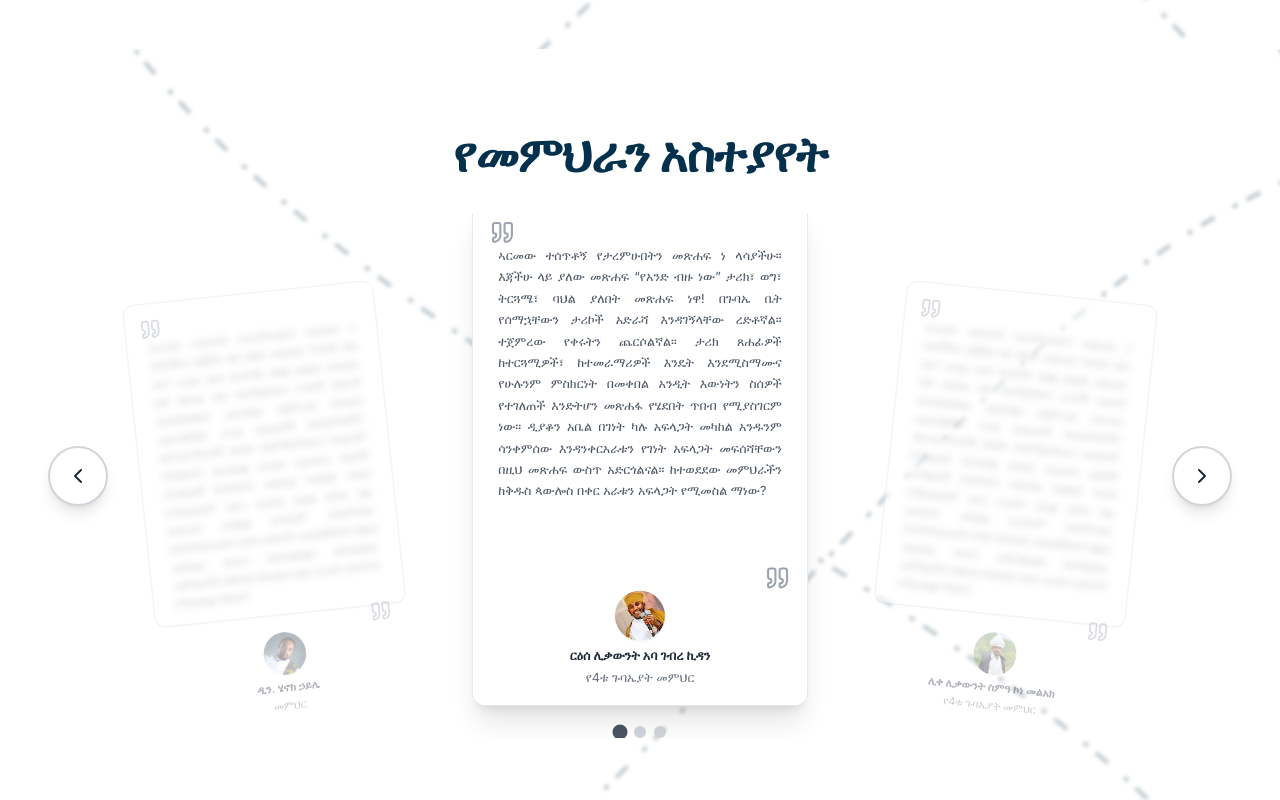
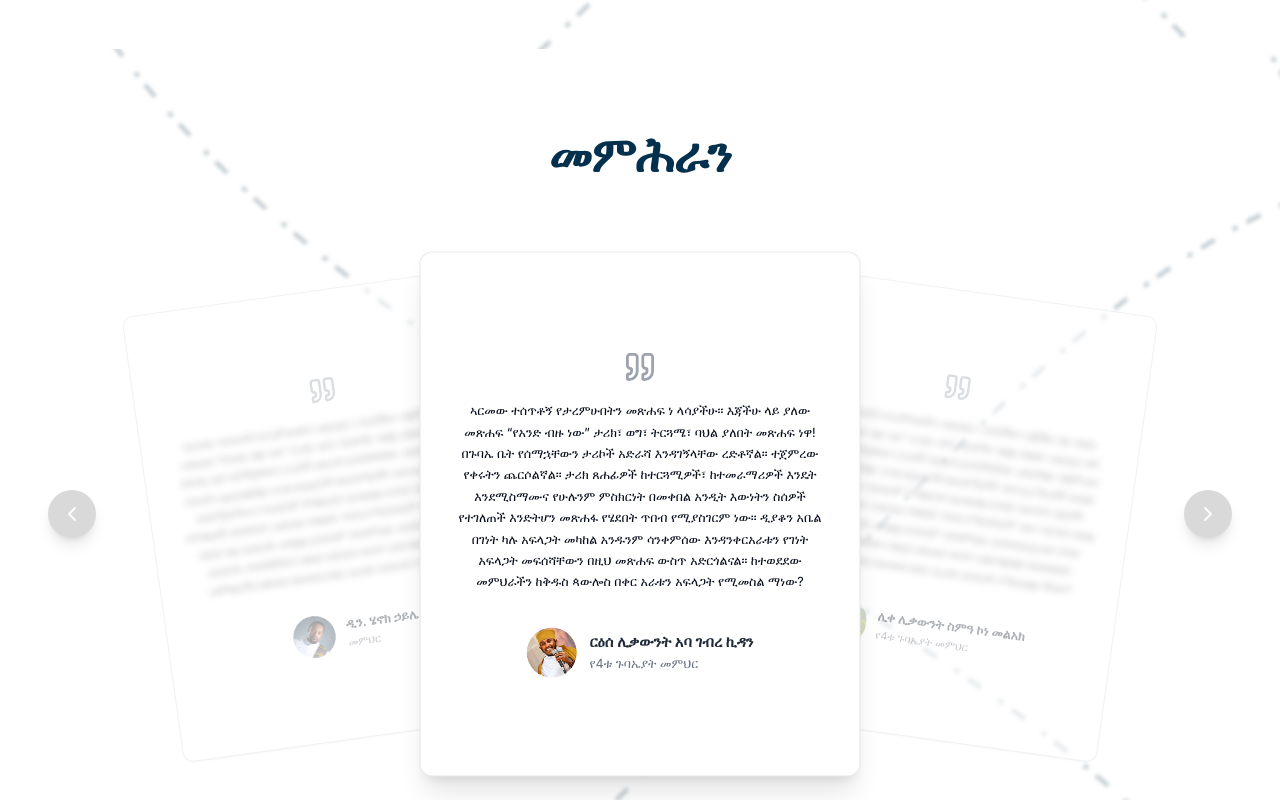
Before and after one commit to MekdelawitGebre/st-paul-book, a Next.js app: page / in a window 1280 px wide. Shown: the part 2320-3120 px from the top of the page. Built offline with nearby package versions, Linux system fonts and the light colour scheme; a web font is replaced by a local one.

Commit message:
fix :the testimoials

```diff
--- a/components/testimonials.tsx
+++ b/components/testimonials.tsx
@@ -3,147 +3,153 @@
 import React from "react";
 import Image from "next/image";
 import { Card, CardContent } from "@/components/ui/card";
-import { ChevronLeft, ChevronRight, Quote, QuoteIcon } from "lucide-react";
+import { ChevronLeft, ChevronRight, Quote } from "lucide-react";
 import testimonialsData from "@/data/testimonials.json";
 
-// Type definitions
-interface TestimonialCardProps {
-  testimonial: any;
-  isActive: boolean;
-  isPrevious: boolean;
-  isNext: boolean;
-}
-
-interface NavigationButtonProps {
-  onClick: () => void;
-  direction: "left" | "right";
-  className: string;
-}
-
-interface SlideIndicatorProps {
-  index: number;
-  isActive: boolean;
-  onClick: (index: number) => void;
-}
-
-// Reusable card component
-const TestimonialCard = ({
-  testimonial,
-  isActive,
-  isPrevious,
-  isNext,
-}: TestimonialCardProps) => {
-  // Unified styling configuration for book-like size
 const cardConfig = {
   active: {
-      width: "320px",
-      height: "480px",
+    width: "420px",
+    height: "500px",
     transform: "translateX(0) scale(1.05) rotate(0deg)",
     className: "scale-105 opacity-100 z-20",
-      cardClasses: "border border-gray-200 shadow-xl",
+    cardClasses: "border border-gray-200 shadow-xl bg-white",
     contentOpacity: "opacity-100",
     textBlur: "blur-0",
+    fontSize: "text-xs",
   },
   previous: {
-      width: "280px",
-      height: "360px",
-      transform: "translateX(-60px) scale(0.9) rotate(-6deg)",
+    width: "420px",
+    height: "500px",
+    transform: "translateX(-300px) scale(0.9) rotate(-8deg)",
     className: "scale-90 opacity-60 z-10",
-      cardClasses: "border border-gray-200 shadow-sm",
+    cardClasses: "border border-gray-200 shadow-sm bg-white",
     contentOpacity: "opacity-60",
     textBlur: "blur-sm",
+    fontSize: "text-xs",
   },
   next: {
-      width: "280px",
-      height: "360px",
-      transform: "translateX(60px) scale(0.9) rotate(6deg)",
+    width: "420px",
+    height: "500px",
+    transform: "translateX(300px) scale(0.9) rotate(8deg)",
     className: "scale-90 opacity-60 z-10",
-      cardClasses: "border border-gray-200 shadow-sm",
+    cardClasses: "border border-gray-200 shadow-sm bg-white",
     contentOpacity: "opacity-60",
     textBlur: "blur-sm",
+    fontSize: "text-xs",
   },
 };
 
-  // Determine card type and get configuration
-  const getCardType = () => {
-    if (isActive) return "active";
-    if (isPrevious) return "previous";
-    if (isNext) return "next";
-    return "previous"; // fallback
+export default function Testimonials() {
+  const [currentSlide, setCurrentSlide] = React.useState(0);
+  const totalSlides = testimonialsData.testimonials.length;
+
+  const handleNext = () => {
+    setCurrentSlide((prev) => (prev + 1) % totalSlides);
   };
 
-  const cardType = getCardType();
-  const config = cardConfig[cardType];
+  const handlePrevious = () => {
+    setCurrentSlide((prev) =>
+      prev === 0 ? totalSlides - 1 : (prev - 1 + totalSlides) % totalSlides
+    );
+  };
 
-  const baseStyles = "transition-all duration-700 ease-in-out transform";
-  const baseCardClasses =
-    "bg-white rounded-lg transition-all duration-700 ease-in-out";
+  return (
+    <section
+      id="testimonials"
+      className="py-20 relative overflow-hidden"
+      style={{
+        backgroundImage: "url(/network-bg.png)",
+        backgroundSize: "cover",
+        backgroundPosition: "center",
+        backgroundRepeat: "no-repeat",
+        minHeight: "100vh",
+      }}
+    >
+      <div
+        className="absolute inset-0"
+        style={{
+          backgroundImage: "url(/network-bg.png)",
+          backgroundSize: "cover",
+          backgroundPosition: "center",
+          backgroundRepeat: "no-repeat",
+          transform: "translateZ(-1px) scale(2)",
+          zIndex: -1,
+        }}
+      />
+      <div className="container mx-auto px-8">
+        <div className="text-center mb-8">
+          <h2 className="text-5xl font-bold mb-8" style={{ color: "#03304c" }}>
+            መምሕራን
+          </h2>
+        </div>
+
+        <div className="relative flex items-center justify-center w-full h-[600px]">
+          {/* Arrows */}
+          <button
+            onClick={handlePrevious}
+            className="absolute left-4 top-1/2 transform -translate-y-1/2 text-white p-3 rounded-full hover:opacity-80 transition-colors shadow-lg z-30"
+            style={{ backgroundColor: "#D9D9D9" }}
+          >
+            <ChevronLeft size={24} />
+          </button>
+          <button
+            onClick={handleNext}
+            className="absolute right-4 top-1/2 transform -translate-y-1/2 text-white p-3 rounded-full hover:opacity-80 transition-colors shadow-lg z-30"
+            style={{ backgroundColor: "#D9D9D9" }}
+          >
+            <ChevronRight size={24} />
+          </button>
+
+          {/* Cards */}
+          <div className="relative flex items-center justify-center w-full h-full">
+            {testimonialsData.testimonials.map((testimonial, index) => {
+              const position =
+                index === currentSlide
+                  ? "active"
+                  : index === (currentSlide - 1 + totalSlides) % totalSlides
+                  ? "previous"
+                  : index === (currentSlide + 1) % totalSlides
+                  ? "next"
+                  : "hidden";
+
+              if (position === "hidden") return null;
+
+              const config =
+                cardConfig[position as "active" | "previous" | "next"];
 
               return (
                 <div
-      key={testimonial.id}
-      className={`${baseStyles} ${config.className}`}
+                  key={index}
+                  className={`absolute transition-all duration-700 ease-in-out ${config.className}`}
                   style={{
                     width: config.width,
                     height: config.height,
                     transform: config.transform,
                   }}
                 >
-      <Card className={`${baseCardClasses} ${config.cardClasses} h-full`}>
-        <CardContent className="p-3 sm:p-4 transition-all duration-500 h-full flex flex-col">
-          {/* Quote Icon - Always clear */}
-          <div
-            className={`text-xl sm:text-2xl text-gray-400 flex items-start transition-all duration-300 ${config.contentOpacity}`}
+                  <Card className={`w-full h-full p-4 ${config.cardClasses}`}>
+                    <CardContent
+                      className={`flex flex-col items-center justify-center text-center h-full ${config.contentOpacity} transition-all duration-700 px-4 py-6`}
                     >
-            <QuoteIcon
-              className="text-xl sm:text-2xl transition-all duration-300"
-              style={{ color: "#9ca3af" }}
-            />
-          </div>
-
-          {/* Quote Text - Only this gets blurred for non-active cards */}
+                      <Quote className="w-8 h-8 mb-4 mt-0 text-gray-400" />
                       <p
-            className={`text-xs leading-relaxed mb-2 text-gray-600 text-justify px-1 sm:px-2 transition-all duration-300 ${config.contentOpacity} ${config.textBlur} flex-grow`}
+                        className={`${config.fontSize} mb-4 ${config.textBlur}`}
                       >
                         {testimonial.quote}
                       </p>
-
-          {/* Closing Quote - Always clear */}
-          <div
-            className={`text-xl sm:text-2xl text-gray-400 flex justify-end transition-all duration-300 ${config.contentOpacity}`}
-          >
-            <Quote className="text-xl sm:text-2xl text-gray-400 transition-all duration-300" />
-          </div>
-
-          {/* Author Section - Always clear */}
-          <div
-            className={`flex flex-col items-center text-center transition-all duration-500 ${config.contentOpacity} mt-auto`}
-          >
-            {testimonial.author.image ? (
-              <div className="w-10 h-10 sm:w-12 sm:h-12 rounded-full shadow-sm overflow-hidden flex items-center justify-center transition-all duration-300">
+                      <div className="flex items-center gap-3 mt-4">
                         <Image
                           src={testimonial.author.image}
                           alt={testimonial.author.name}
                           width={48}
                           height={48}
-                  className="w-full h-full object-cover transition-all duration-300"
+                          className="rounded-full"
                         />
-              </div>
-            ) : (
-              <div
-                className={`w-10 h-10 sm:w-12 sm:h-12 bg-${testimonial.author.avatarColor} rounded-full mb-1 shadow-sm flex items-center justify-center transition-all duration-300`}
-              >
-                <span className="text-white font-bold text-xs sm:text-sm transition-all duration-300">
-                  {testimonial.author.avatar}
-                </span>
-              </div>
-            )}
-
-            <div className="mt-1 transition-all duration-300">
-              <p className="font-semibold text-gray-800 text-xs transition-all duration-300">
+                        <div className="text-left">
+                          <p className={`font-semibold text-gray-800 text-sm`}>
                             {testimonial.author.name}
                           </p>
-              <p className="text-gray-500 text-xs transition-all duration-300">
+                          <p className="text-xs text-gray-500">
                             {testimonial.author.title}
                           </p>
                         </div>
@@ -152,150 +158,7 @@ const TestimonialCard = ({
                   </Card>
                 </div>
               );
-};
-
-// Reusable navigation button component
-const NavigationButton = ({
-  onClick,
-  direction,
-  className,
-}: NavigationButtonProps) => {
-  const Icon = direction === "left" ? ChevronLeft : ChevronRight;
-
-  return (
-    <button
-      onClick={onClick}
-      className={`absolute ${className} top-1/2 transform -translate-y-1/2 text-gray-800 p-3 sm:p-4 rounded-full hover:bg-gray-200 transition-all duration-300 shadow-lg z-30 bg-white border-2 border-gray-300 hover:scale-110 hover:shadow-xl`}
-    >
-      <Icon className="w-5 h-5 sm:w-6 sm:h-6 transition-all duration-300" />
-    </button>
-  );
-};
-
-// Reusable indicator component
-const SlideIndicator = ({ index, isActive, onClick }: SlideIndicatorProps) => (
-  <button
-    onClick={() => onClick(index)}
-    className={`w-2 h-2 sm:w-3 sm:h-3 rounded-full transition-all duration-300 hover:scale-125 ${
-      isActive ? "bg-gray-600 scale-125" : "bg-gray-300 hover:bg-gray-400"
-    }`}
-  />
-);
-
-export default function Testimonials() {
-  const [currentSlide, setCurrentSlide] = React.useState(0);
-  const totalSlides = testimonialsData.testimonials.length;
-
-  const nextSlide = () => {
-    setCurrentSlide((prev) => (prev + 1) % totalSlides);
-  };
-
-  const prevSlide = () => {
-    setCurrentSlide((prev) => (prev - 1 + totalSlides) % totalSlides);
-  };
-
-  const goToSlide = (index: number) => {
-    setCurrentSlide(index);
-  };
-
-  // Get visible cards with their positions
-  const getVisibleCards = () => {
-    const cards = [];
-
-    // Always show exactly 3 cards: previous, current, next
-    const prevIndex = (currentSlide - 1 + totalSlides) % totalSlides;
-    const nextIndex = (currentSlide + 1) % totalSlides;
-
-    // Add previous card
-    cards.push({
-      testimonial: testimonialsData.testimonials[prevIndex],
-      index: prevIndex,
-      isActive: false,
-      isPrevious: true,
-      isNext: false,
-    });
-
-    // Add current card
-    cards.push({
-      testimonial: testimonialsData.testimonials[currentSlide],
-      index: currentSlide,
-      isActive: true,
-      isPrevious: false,
-      isNext: false,
-    });
-
-    // Add next card
-    cards.push({
-      testimonial: testimonialsData.testimonials[nextIndex],
-      index: nextIndex,
-      isActive: false,
-      isPrevious: false,
-      isNext: true,
-    });
-
-    return cards;
-  };
-
-  return (
-    <section
-      id="testimonials"
-      className="py-20"
-      style={{
-        backgroundImage: "url(/network-bg.png)",
-        backgroundSize: "cover",
-        backgroundPosition: "center",
-        backgroundRepeat: "no-repeat",
-        minHeight: "100vh",
-      }}
-    >
-      <div className="container mx-auto px-4 sm:px-8">
-        <div className="text-center mb-8">
-          <h2
-            className="text-3xl sm:text-5xl font-bold mb-4"
-            style={{ color: "#03304c" }}
-          >
-            የመምህራን አስተያየት
-          </h2>
-        </div>
-
-        <div className="relative overflow-hidden">
-          {/* Main Carousel Container */}
-          <div className="flex justify-center items-center">
-            <div className="flex items-center justify-center gap-2 sm:gap-4 transition-all duration-700 ease-in-out relative">
-              {getVisibleCards().map((cardData, positionIndex) => (
-                <TestimonialCard
-                  key={`${cardData.testimonial.id}-${cardData.index}-${positionIndex}`}
-                  testimonial={cardData.testimonial}
-                  isActive={cardData.isActive}
-                  isPrevious={cardData.isPrevious}
-                  isNext={cardData.isNext}
-                />
-              ))}
-            </div>
-          </div>
-
-          {/* Navigation Arrows */}
-          <NavigationButton
-            onClick={prevSlide}
-            direction="left"
-            className="left-2 sm:left-4"
-          />
-          <NavigationButton
-            onClick={nextSlide}
-            direction="right"
-            className="right-2 sm:right-4"
-          />
-
-          {/* Slide Indicators */}
-          <div className="flex justify-center mt-6 sm:mt-8 space-x-2">
-            {testimonialsData.testimonials.map((_, index) => (
-              <SlideIndicator
-                key={index}
-                index={index}
-                isActive={currentSlide === index}
-                onClick={goToSlide}
-              />
-            ))}
+            })}
           </div>
         </div>
       </div>
```
Lines whose indentation alone changed are shown as unchanged.
